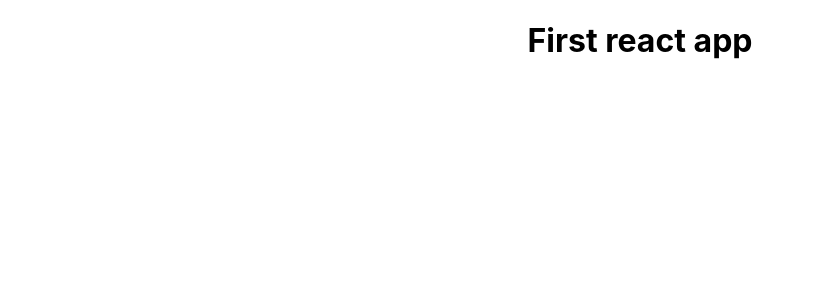
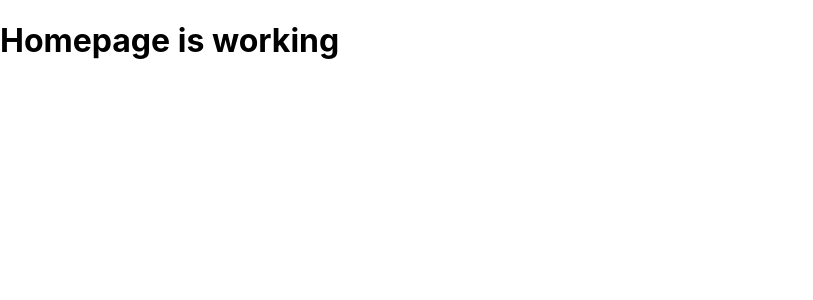
Before and after one commit to jensbrauer/reango-admin, a React (Create React App) app: page /homepage in a window 1280 px wide. Shown: the top 300 px of the page, without its empty margins (0-813 px from the left). Built offline with nearby package versions, Linux system fonts and the light colour scheme.

Commit message:
Add router

```diff
--- a/package.json
+++ b/package.json
@@ -9,12 +9,13 @@
     "@testing-library/user-event": "^13.5.0",
     "react": "^18.2.0",
     "react-dom": "^18.2.0",
+    "react-router-dom": "^6.16.0",
     "react-scripts": "^5.0.1",
     "web-vitals": "^2.1.4"
   },
   "scripts": {
     "start": "react-scripts start",
-    "predeploy":"npm run build",
+    "predeploy": "npm run build",
     "deploy": "gh-pages -d build",
     "build": "react-scripts build",
     "test": "react-scripts test",
--- a/src/App.js
+++ b/src/App.js
@@ -1,15 +1,23 @@
-import logo from './logo.svg';
 import './App.css';
+import { createBrowserRouter, Route, createRoutesFromElements, RouterProvider } from "react-router-dom";
+import Homepage from './components/homepage';
+import Page1 from './components/page1';
+import Page2 from './components/page2';
+
+const router = createBrowserRouter(
+  createRoutesFromElements(
+    <Route>
+      <Route path="/" element={<h1>Henlo</h1>} />
+      <Route path="/homepage" element={ <Homepage /> } />
+      <Route path="/page1" element={ <Page1 /> } />
+      <Route path="/page2" element={ <Page2 /> } />
+    </Route>
+  )
+)
 
 function App() {
   return (
-    <div className="App">
-      <div>
-        <h1>
-          First react app
-        </h1>
-      </div>
-    </div>
+    <RouterProvider router={router} />
   );
 }
 
--- /dev/null
+++ b/src/components/homepage.jsx
@@ -0,0 +1,12 @@
+import React, { Component } from "react";
+
+import { BrowserRouter as Router, Routes, Route, Link, Redirect } from "react-router-dom"
+
+export default class Homepage extends Component {
+    constructor(props) {
+        super(props);
+    }
+    render() {
+        return <h1> Homepage is working </h1>;
+    }
+}
--- /dev/null
+++ b/src/components/page1.jsx
@@ -0,0 +1,10 @@
+import React, { Component } from "react";
+
+export default class Page1 extends Component {
+    constructor(props) {
+        super(props);
+    }
+    render() {
+        return <h2>Page1 works fine</h2>
+    }
+}
--- /dev/null
+++ b/src/components/page2.jsx
@@ -0,0 +1,10 @@
+import React, { Component } from "react";
+
+export default class Page2 extends Component {
+    constructor(props) {
+        super(props);
+    }
+    render() {
+        return <h2>Page2 works fine</h2>
+    }
+}
--- a/src/index.js
+++ b/src/index.js
@@ -7,7 +7,7 @@ import reportWebVitals from './reportWebVitals';
 const root = ReactDOM.createRoot(document.getElementById('root'));
 root.render(
   <React.StrictMode>
-    <App />
+      <App />
   </React.StrictMode>
 );
 
```
Also changed, not shown: src/logo.svg (deleted), 1 other file (tests, documents, lock files or other folders).
